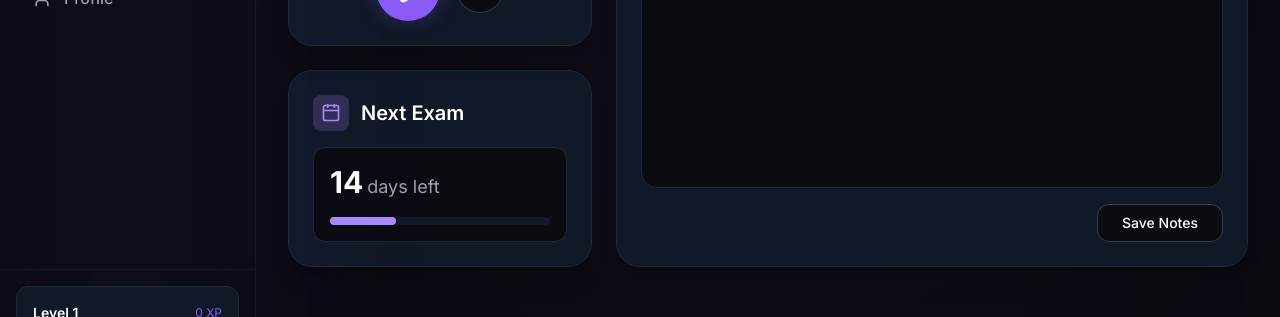
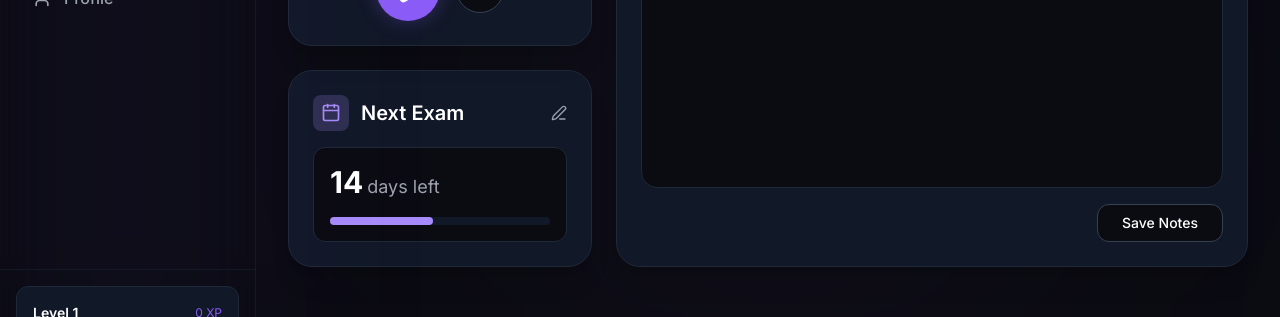
Before and after one commit to 00000-cell/HabitForge, a React (Vite) app: page /dashboard/academics in a window 1280 px wide. Shown: the part 404-721 px from the top of the page. Built offline with nearby package versions, Linux system fonts and the light colour scheme; no server answers.

Commit message:
Feat: Add editable exam date, fix goal case sensitivity, dynamic analytics streak, and everyday confirmation

```diff
--- a/src/pages/Dashboard/Academics.tsx
+++ b/src/pages/Dashboard/Academics.tsx
@@ -41,9 +41,27 @@ export default function Academics() {
     }
   };
 
-  // Exam Countdown (mock)
-  const examDate = new Date();
-  examDate.setDate(examDate.getDate() + 14); // 14 days from now
+  // Exam Countdown State
+  const [examDateStr, setExamDateStr] = useState(() => {
+    const saved = localStorage.getItem('examDate');
+    if (saved) return saved;
+    const d = new Date();
+    d.setDate(d.getDate() + 14);
+    return d.toISOString().split('T')[0];
+  });
+  const [isEditingExam, setIsEditingExam] = useState(false);
+
+  const handleExamDateChange = (e: React.ChangeEvent<HTMLInputElement>) => {
+    setExamDateStr(e.target.value);
+    localStorage.setItem('examDate', e.target.value);
+    setIsEditingExam(false);
+  };
+
+  const getDaysLeft = () => {
+    if (!examDateStr) return 0;
+    const diff = new Date(examDateStr).getTime() - new Date().getTime();
+    return Math.max(0, Math.ceil(diff / (1000 * 3600 * 24)));
+  };
 
   useEffect(() => {
     let interval: ReturnType<typeof setInterval> | null = null;
@@ -167,13 +185,28 @@ export default function Academics() {
                 <Calendar className="w-5 h-5" />
               </div>
               <h3 className="text-xl font-semibold text-white">Next Exam</h3>
+              <button onClick={() => setIsEditingExam(!isEditingExam)} className="ml-auto text-muted hover:text-secondary transition-colors">
+                <Edit3 className="w-4 h-4" />
+              </button>
             </div>
-            <div className="p-4 bg-background border border-gray-800 rounded-xl">
-              <div className="text-3xl font-bold text-white mb-2">14<span className="text-lg text-muted font-normal ml-1">days left</span></div>
-              <div className="w-full bg-card rounded-full h-2 mt-4">
-                <div className="bg-secondary h-2 rounded-full" style={{ width: '30%' }}></div>
+
+            {isEditingExam ? (
+              <div className="p-4 bg-background border border-secondary/50 rounded-xl">
+                <input
+                  type="date"
+                  value={examDateStr}
+                  onChange={handleExamDateChange}
+                  className="w-full bg-transparent text-white focus:outline-none"
+                />
               </div>
-            </div>
+            ) : (
+              <div className="p-4 bg-background border border-gray-800 rounded-xl">
+                <div className="text-3xl font-bold text-white mb-2">{getDaysLeft()}<span className="text-lg text-muted font-normal ml-1">days left</span></div>
+                <div className="w-full bg-card rounded-full h-2 mt-4">
+                  <div className="bg-secondary h-2 rounded-full" style={{ width: `${Math.min(100, (getDaysLeft() / 30) * 100)}%` }}></div>
+                </div>
+              </div>
+            )}
           </div>
         </div>
 
--- a/src/pages/Dashboard/Analytics.tsx
+++ b/src/pages/Dashboard/Analytics.tsx
@@ -21,6 +21,22 @@ const MONTHLY_TREND = [
 ];
 
 export default function Analytics() {
+  const [longestStreak, setLongestStreak] = React.useState('0 Days');
+
+  React.useEffect(() => {
+    const today = new Date();
+    const dateStr = `${today.getFullYear()}-${String(today.getMonth() + 1).padStart(2, '0')}-${String(today.getDate()).padStart(2, '0')}`;
+    fetch(`/api/habits?date=${dateStr}`)
+      .then(res => res.json())
+      .then(data => {
+        if (data && data.length > 0) {
+          const max = Math.max(...data.map((h: any) => h.streak));
+          setLongestStreak(`${max} Days`);
+        }
+      })
+      .catch(err => console.error(err));
+  }, []);
+
   return (
     <div className="max-w-6xl mx-auto space-y-6">
       <div className="mb-8">
@@ -32,7 +48,7 @@ export default function Analytics() {
       <div className="grid md:grid-cols-2 lg:grid-cols-4 gap-6">
         {[
           { icon: Activity, label: 'Completion Rate', value: '84%', trend: '+5%', color: 'text-primary', bg: 'bg-primary/20' },
-          { icon: Flame, label: 'Longest Streak', value: '24 Days', trend: 'Active', color: 'text-orange-500', bg: 'bg-orange-500/20' },
+          { icon: Flame, label: 'Longest Streak', value: longestStreak, trend: 'Active', color: 'text-orange-500', bg: 'bg-orange-500/20' },
           { icon: Target, label: 'Goals Met', value: '12', trend: '+2 this week', color: 'text-green-500', bg: 'bg-green-500/20' },
           { icon: TrendingUp, label: 'Productivity Score', value: '92/100', trend: '+8 pts', color: 'text-secondary', bg: 'bg-secondary/20' },
         ].map((stat, idx) => (
--- a/src/pages/Dashboard/Goals.tsx
+++ b/src/pages/Dashboard/Goals.tsx
@@ -65,7 +65,7 @@ export default function Goals() {
   };
 
   const renderGoalSection = (type: 'weekly' | 'monthly' | 'yearly', title: string) => {
-    const sectionGoals = goals.filter(g => g.type === type);
+    const sectionGoals = goals.filter(g => g.type.toLowerCase() === type.toLowerCase());
     const activeGoals = sectionGoals.filter(g => !g.completed);
     const completedGoals = sectionGoals.filter(g => g.completed);
 
--- a/src/pages/Dashboard/Habits.tsx
+++ b/src/pages/Dashboard/Habits.tsx
@@ -18,6 +18,7 @@ export default function Habits() {
   const [newHabitTitle, setNewHabitTitle] = useState('');
   const [isAdding, setIsAdding] = useState(false);
   const [multiSelectDates, setMultiSelectDates] = useState<string[]>([]);
+  const [everyDaySelected, setEveryDaySelected] = useState(false);
 
   const [currentMonthDate, setCurrentMonthDate] = useState(new Date());
 
@@ -88,6 +89,7 @@ export default function Habits() {
       d.setDate(d.getDate() + 1);
     }
     setMultiSelectDates(dates);
+    setEveryDaySelected(true);
   };
 
   const toggleHabit = (id: string) => {
@@ -129,6 +131,7 @@ export default function Habits() {
       setNewHabitTitle('');
       setIsAdding(false);
       setMultiSelectDates([]);
+      setEveryDaySelected(false);
     }).catch(err => console.error(err));
   };
 
@@ -166,6 +169,7 @@ export default function Habits() {
             onClick={() => {
               if (!isAdding) setMultiSelectDates([selectedDateStr]);
               setIsAdding(!isAdding);
+              setEveryDaySelected(false);
             }}
             className="w-10 h-10 rounded-xl bg-primary/20 text-primary flex items-center justify-center hover:bg-primary hover:text-white transition-colors"
           >
@@ -193,9 +197,9 @@ export default function Habits() {
               <div className="flex gap-2">
                 <button
                   onClick={handleSelectEveryDay}
-                  className="px-4 py-3 bg-background border border-primary/50 text-primary font-medium rounded-xl hover:bg-primary hover:text-white transition-colors"
+                  className={`px-4 py-3 border font-medium rounded-xl transition-colors whitespace-nowrap ${everyDaySelected ? 'bg-primary text-white border-primary' : 'bg-background text-primary border-primary/50 hover:bg-primary hover:text-white'}`}
                 >
-                  Every Day
+                  {everyDaySelected ? '✓ 365 Days Selected' : 'Every Day'}
                 </button>
                 <button
                   type="submit"
```
